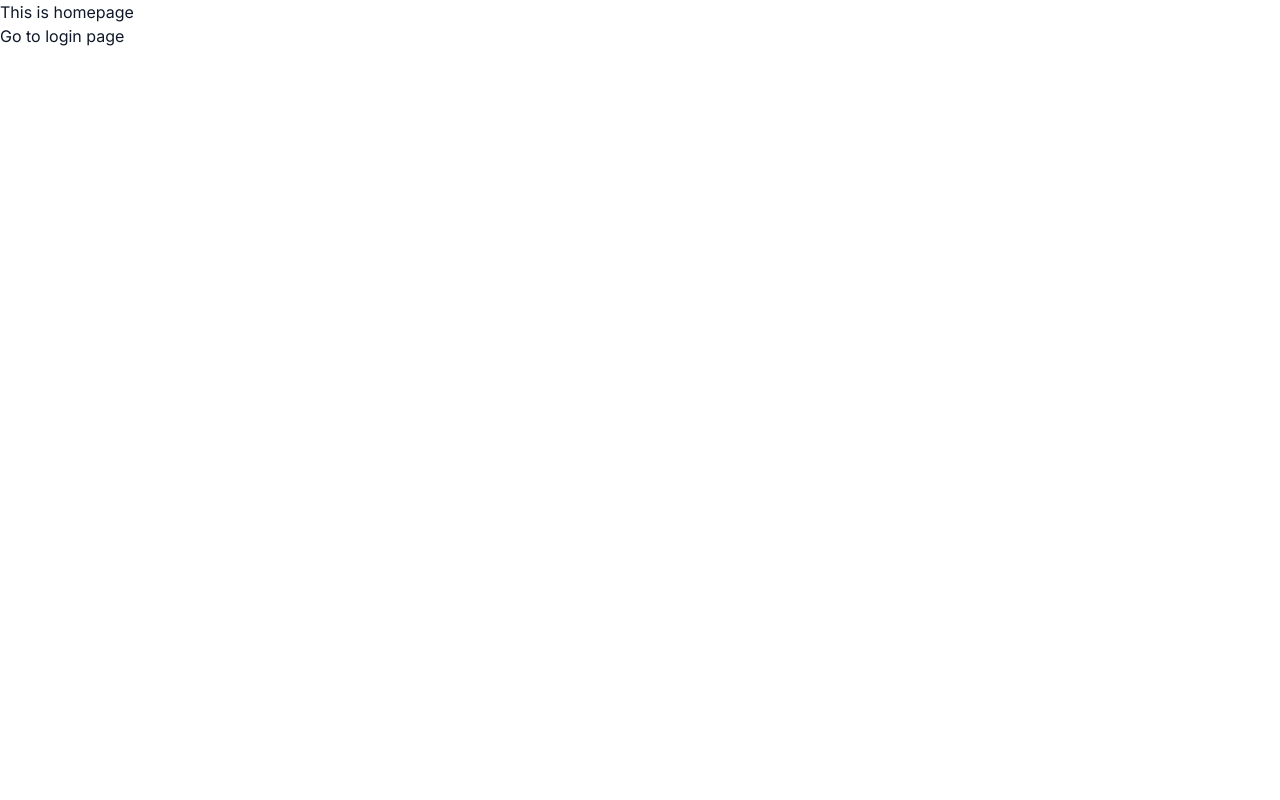
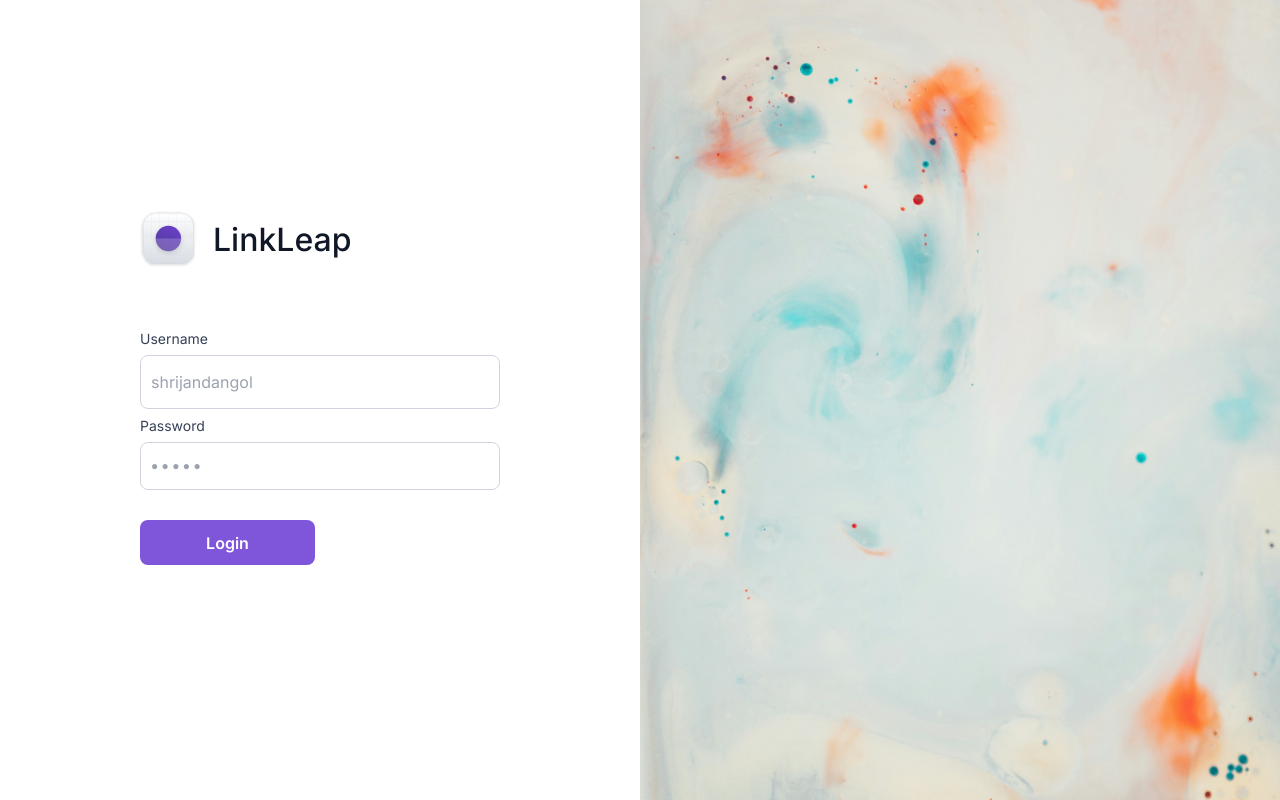
Before and after one commit to dangol-anish/linkleap, a React (Vite) app in the folder frontend/: page / in a window 1280 px wide. Built offline with nearby package versions, Linux system fonts and the light colour scheme; no server answers.

Commit message:
changed default from home to login

```diff
--- a/frontend/src/App.jsx
+++ b/frontend/src/App.jsx
@@ -1,5 +1,5 @@
 import { BrowserRouter, Routes, Route } from "react-router-dom";
-import Home from "./pages/Home";
+
 import Login from "./pages/Login";
 import Dashboard from "./pages/Dashboard";
 import Customer from "./pages/Customer";
@@ -17,8 +17,8 @@ function App() {
       <BrowserRouter>
         <Routes>
           <Route element={<Public />}>
-            <Route path="/" element={<Home />} />
-            <Route path="/login" element={<Login />} />
+            {/* <Route path="/" element={<Home />} /> */}
+            <Route path="/" element={<Login />} />
           </Route>
 
           <Route element={<Protected />}>
--- a/frontend/src/components/Protected.jsx
+++ b/frontend/src/components/Protected.jsx
@@ -18,7 +18,7 @@ const Protected = () => {
 
         setAuthenticated(true);
       } catch (error) {
-        navigate("/login");
+        navigate("/");
       }
     };
 
--- a/frontend/src/components/Sidebar.jsx
+++ b/frontend/src/components/Sidebar.jsx
@@ -36,7 +36,7 @@ const Sidebar = () => {
 
       if (response.ok && data.success === true) {
         localStorage.removeItem("data");
-        navigate("/login");
+        navigate("/");
       } else {
         throw new Error(data.message || "Logout failed. Please try again.");
       }
@@ -47,7 +47,7 @@ const Sidebar = () => {
 
   return (
     <>
-      <div className="min-w-[310px] border border-linkleap-border min-h-screen flex flex-col justify-between">
+      <div className="min-w-[310px] border border-linkleap-border min-h-screen flex flex-col justify-between ">
         <section className="flex flex-col gap-[24px] px-[24px] py-[32px]">
           <div className="flex items-center gap-[8px] ">
             <img src={logo} className="h-[32px] w-[32px]" alt="" />
--- a/frontend/src/pages/Home.jsx
+++ /dev/null
@@ -1,13 +0,0 @@
-import React from "react";
-import { Link } from "react-router-dom";
-
-const Home = () => {
-  return (
-    <>
-      <div>This is homepage</div>
-      <Link to="/login">Go to login page</Link>
-    </>
-  );
-};
-
-export default Home;
```
Also changed, not shown: 1 other file (tests, documents, lock files or other folders).
